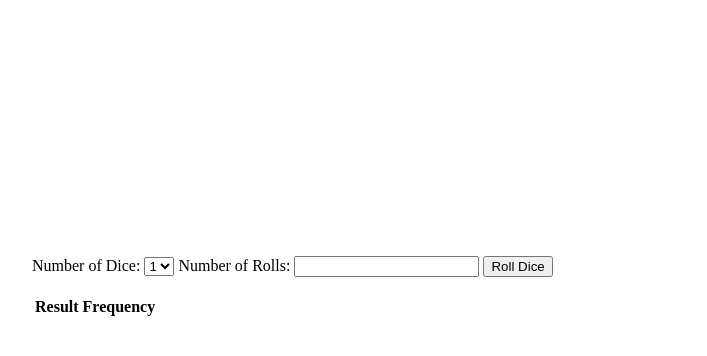
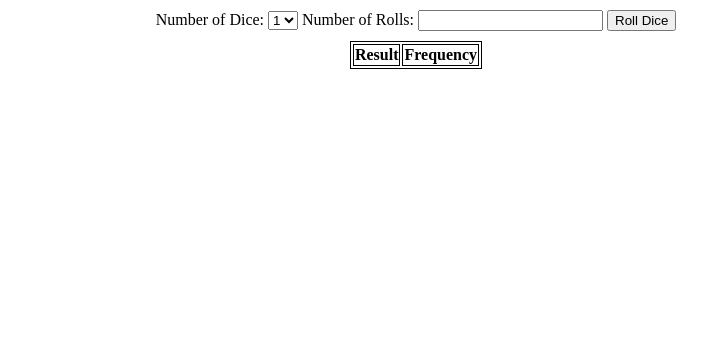
Before and after one commit to TrueOrFalse25/Level3JSProject, a plain HTML site: page index.html in a window 1280 px wide. Shown: the whole page, without its empty margins (224-931 px from the left). Drawn offline with Linux system fonts and the light colour scheme.

Commit message:
Add files via upload

```diff
--- a/index.html
+++ b/index.html
@@ -7,6 +7,19 @@
             // Get number of dice and number of rolls from form
             var numDice = document.getElementById("numDice").value;
             var numRolls = document.getElementById("numRolls").value;
+
+            // reset table
+            var table = document.getElementById("resultsTable");
+            console.log(table);
+            for (let i = table.rows.length - 1; i > 0; i--) {
+                table.deleteRow(i);
+            }
+
+            // if either field is empty don't roll
+            if (!numDice || !numRolls)
+            {
+                return;
+            }
 
             // Clear previous stats
             document.getElementById("stats").innerHTML = "";
@@ -49,8 +62,12 @@
             // Determine doubles and triples
             var doubles = 0, triples = 0;
             for (var i = minRoll; i <= maxRoll; i++) {
-            if (rollCount[i] == 2) doubles++;
-            if (rollCount[i] == 3) triples++;
+                if (rollCount[i] == 2) {
+                    doubles++;
+                }
+                if (rollCount[i] == 3) {
+                    triples++;
+                }
             }
 
             //Calculate Mean, Median and Mode
@@ -63,7 +80,8 @@
             results.sort(function(a, b){return a-b});
             if (numRolls % 2 == 0) {
                 median = (results[numRolls/2 - 1] + results[numRolls/2])/2;
-            } else {
+            }
+            else {
                 median = results[Math.floor(numRolls/2)];
             }
 
@@ -94,29 +112,52 @@
             }
 
             // if every element is unique, return empty array
-            if (modes.length === Object.keys(modeObj).length) return [];
+            if (modes.length === Object.keys(modeObj).length) {
+                return [];
+            }
             return modes;
         }
     </script>
     <style>
-        body {
-            margin: 20%;
+        html, body {
+            width: 100%;
+            height: 100%;
+            margin: 0;
+            padding: 0;
+            box-sizing: border-box;
+        }
+        .wrapper
+        {
+            display: flex;
+            justify-content: center;
+            align-items: center;
+            flex-direction: column;
+            height: auto;
+        }
+        form
+        {
+            margin: 10px;
+        }
+        table, tr, th, td
+        {
+            border: 1px solid black;
         }
     </style>
 </head>
 <body>
-    <form>
+    <div class="wrapper">
+        <form onsubmit="return false">
             Number of Dice:
-        <select id="numDice">
+            <select id="numDice" required>
                 <option value="1">1</option>
                 <option value="2">2</option>
                 <option value="3">3</option>
             </select>
             Number of Rolls:
-        <input type="number" id="numRolls" min="1">
-        <button onclick="rollDice()">Roll Dice</button>
+            <input type="number" id="numRolls" min="1" required>
+            <input type="submit" onclick="rollDice()" value="Roll Dice">
         </form>
-    <br>
+
         <table id="resultsTable">
         <tr>
             <th>Result</th>
@@ -125,5 +166,7 @@
         </table>
             <br>
             <p id="stats"></p>
+    </div>
+
 </body>
 </html>
```
Lines whose indentation alone changed are shown as unchanged.
